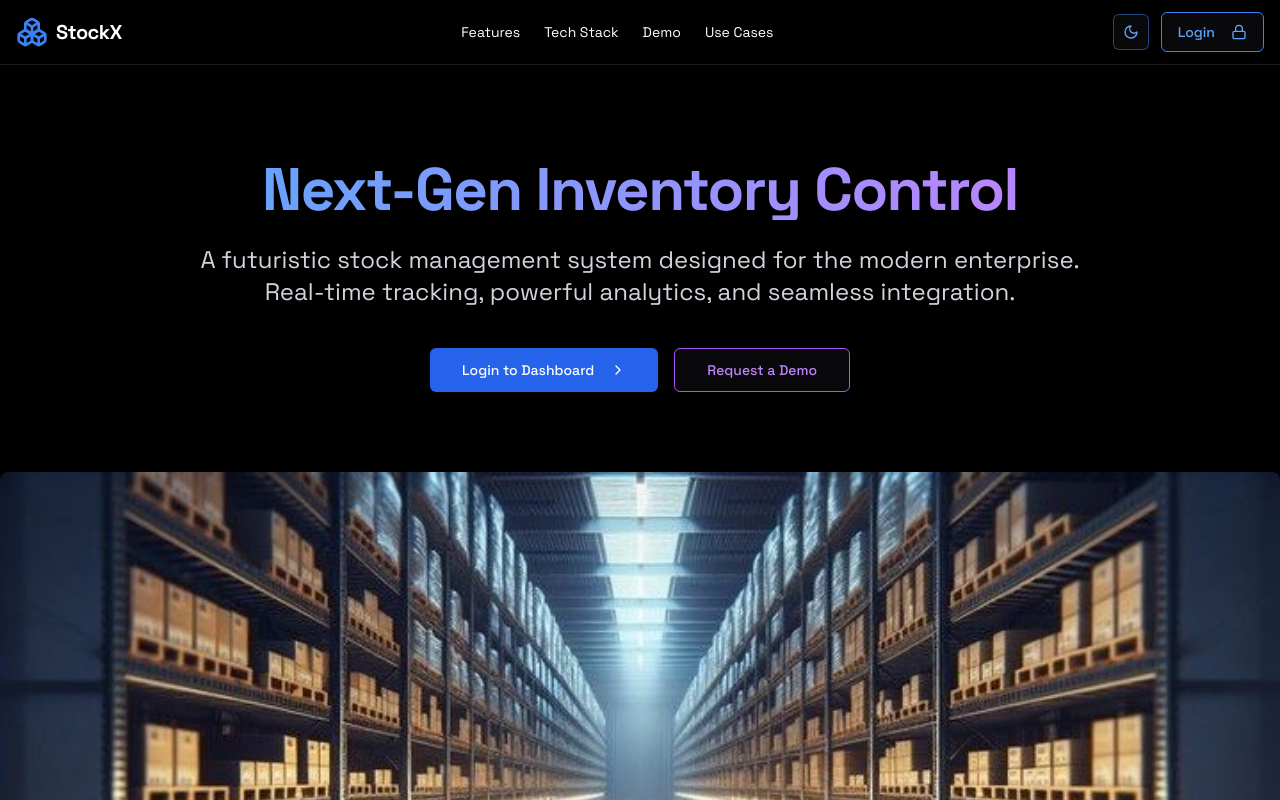
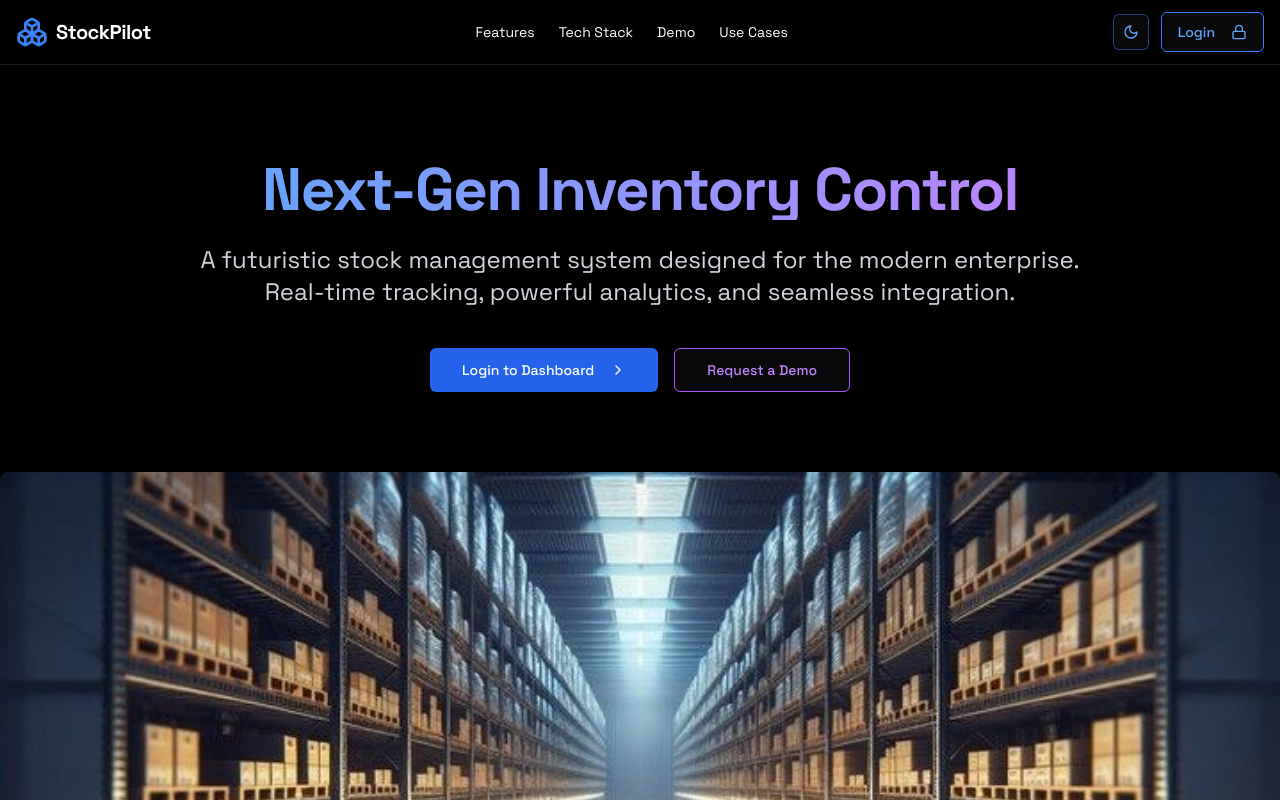
Before and after one commit to zacktam12/stock_futuristic_LandingPage, a Next.js app: page / in a window 1280 px wide. Shown: the top 800 px of the page. Built offline with nearby package versions, Linux system fonts and the light colour scheme.

Commit message:
chore: update project name to StockPilot in README and landing page components

```diff
--- a/app/page.tsx
+++ b/app/page.tsx
@@ -40,7 +40,7 @@ export default function LandingPage() {
           <div className="flex items-center gap-2">
             <Boxes className="h-8 w-8 text-blue-500" />
             <span className="font-bold text-xl tracking-tight font-mono">
-              StockX
+              StockPilot
             </span>
           </div>
           <nav className="hidden md:flex items-center gap-6">
@@ -443,7 +443,7 @@ export default function LandingPage() {
             <div className="flex items-center gap-2 mb-4 md:mb-0">
               <Boxes className="h-6 w-6 text-blue-500" />
               <span className="font-bold text-lg tracking-tight font-mono">
-                StockX
+                StockPilot
               </span>
               <span className="text-xs text-gray-500 ml-2">v2.5.0</span>
             </div>
@@ -476,7 +476,7 @@ export default function LandingPage() {
             </div>
           </div>
           <div className="mt-6 text-center text-gray-500 text-sm">
-            © {new Date().getFullYear()} StockX. All rights reserved.
+            © {new Date().getFullYear()} StockPilot. All rights reserved.
           </div>
         </div>
       </footer>
```
Also changed, not shown: 1 other file (tests, documents, lock files or other folders).
